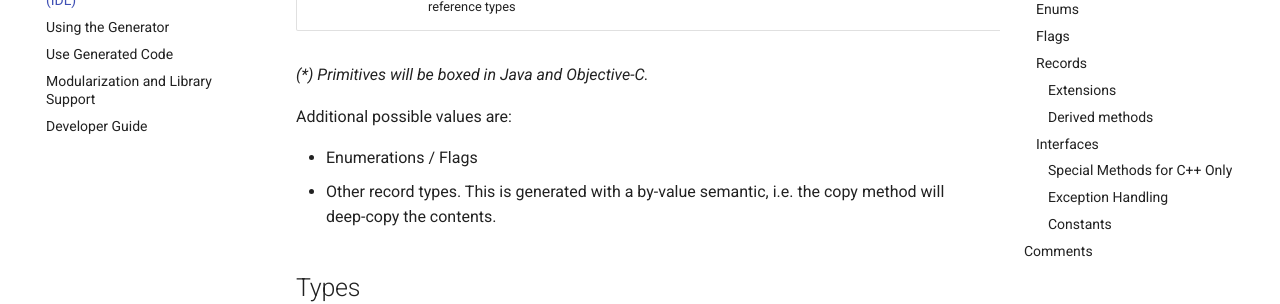
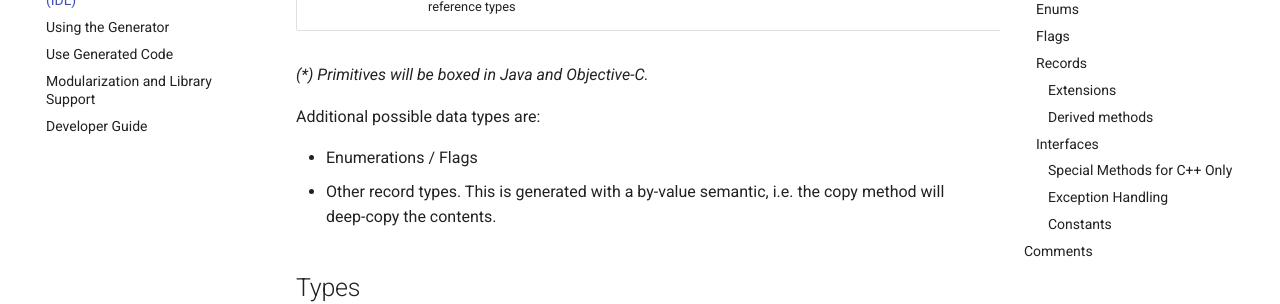
Before and after one commit to cross-language-cpp/djinni-generator, an MkDocs documentation site: the page built from docs/idl.md, in a window 1280 px wide and 900 px high, scrolled down 2406 px. Shown: the part 153-457 px from the top of the window. Built offline with MkDocs 1.6.1 and Material for MkDocs 9.7.7, drawn with Linux system fonts in a browser that asks for light colours.

Commit message:
small doc improvement

```diff
--- a/docs/idl.md
+++ b/docs/idl.md
@@ -93,7 +93,7 @@ The available data types for a record, argument, or return value are:
 
 *(\*) Primitives will be boxed in Java and Objective-C.*
 
-Additional possible values are:
+Additional possible data types are:
 
 - Enumerations / Flags
 - Other record types. This is generated with a by-value semantic, i.e. the copy method will
```
